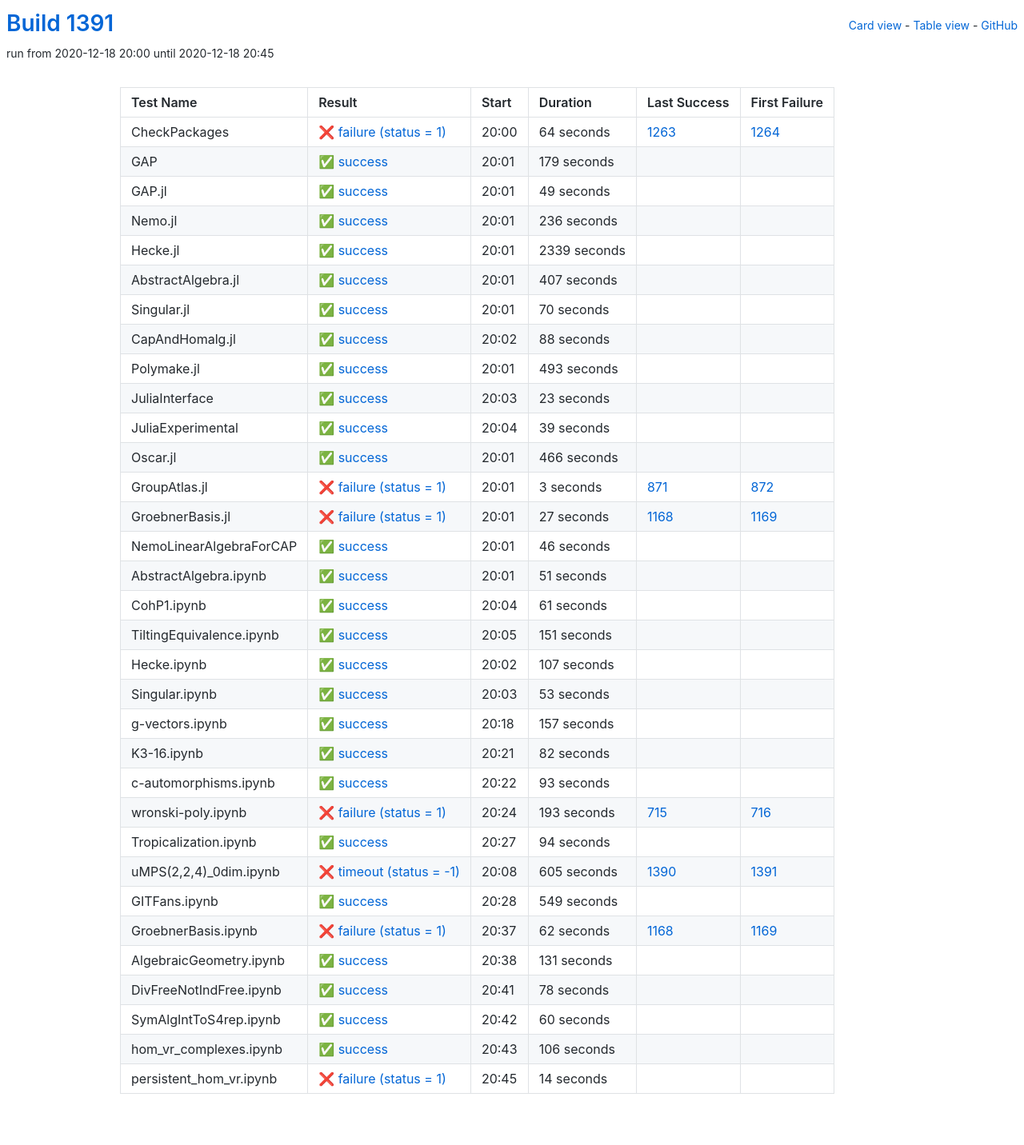
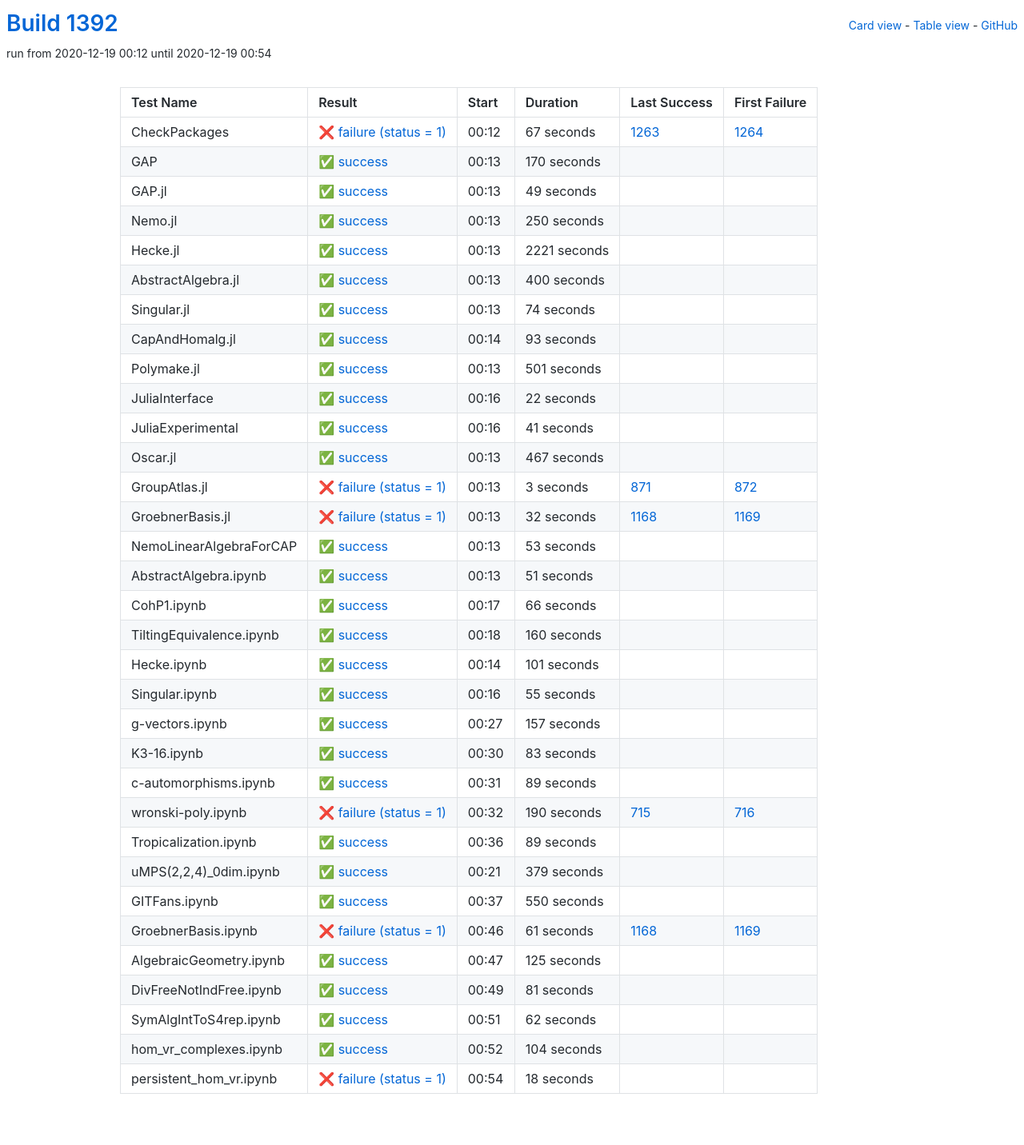
Before and after one commit to oscar-system/oscar-ci-status-stable, a Jekyll site: the page built from table.html, in a window 1280 px wide. Shown: the whole page at 80% size. Built offline with Jekyll 4.4.1, drawn with Linux system fonts in a browser that asks for light colours.

Commit message:
Build #1392

```diff
--- a/_data/ci.yml
+++ b/_data/ci.yml
@@ -1,6 +1,6 @@
 ---
-build: 1391
-build_url: https://oscarci.mathematik.uni-kl.de/job/oscar-stable/1391/
+build: 1392
+build_url: https://oscarci.mathematik.uni-kl.de/job/oscar-stable/1392/
 job: oscar-stable
 organization: oscar-system
 repo: oscar-ci-status-stable
@@ -8,32 +8,32 @@ repourl: https://github.com/oscar-system/oscar-ci-status-stable
 tests:
 - name: CheckPackages
   id: checkpackages
-  log: https://oscarci.mathematik.uni-kl.de/job/oscar-stable/1391/artifact/logs/build-1391/CheckPackages.log
-  start: 2020-12-18 20:00
+  log: https://oscarci.mathematik.uni-kl.de/job/oscar-stable/1392/artifact/logs/build-1392/CheckPackages.log
+  start: 2020-12-19 00:12
   success: false
   exitcode: 1
   status: failure
-  duration: 64
+  duration: 67
   last_success: 1263
   last_success_url: https://oscarci.mathematik.uni-kl.de/job/oscar-stable/1263/
   first_failure: 1264
   first_failure_url: https://oscarci.mathematik.uni-kl.de/job/oscar-stable/1264/
 - name: GAP
   id: gap
-  log: https://oscarci.mathematik.uni-kl.de/job/oscar-stable/1391/artifact/logs/build-1391/GAP.log
-  start: 2020-12-18 20:01
+  log: https://oscarci.mathematik.uni-kl.de/job/oscar-stable/1392/artifact/logs/build-1392/GAP.log
+  start: 2020-12-19 00:13
   success: true
   exitcode: 0
   status: success
-  duration: 179
+  duration: 170
   last_success: false
   last_success_url:
   first_failure: false
   first_failure_url:
 - name: GAP.jl
   id: gap-jl
-  log: https://oscarci.mathematik.uni-kl.de/job/oscar-stable/1391/artifact/logs/build-1391/GAP.jl.log
-  start: 2020-12-18 20:01
+  log: https://oscarci.mathematik.uni-kl.de/job/oscar-stable/1392/artifact/logs/build-1392/GAP.jl.log
+  start: 2020-12-19 00:13
   success: true
   exitcode: 0
   status: success
@@ -44,116 +44,116 @@ tests:
   first_failure_url:
 - name: Nemo.jl
   id: nemo-jl
-  log: https://oscarci.mathematik.uni-kl.de/job/oscar-stable/1391/artifact/logs/build-1391/Nemo.jl.log
-  start: 2020-12-18 20:01
+  log: https://oscarci.mathematik.uni-kl.de/job/oscar-stable/1392/artifact/logs/build-1392/Nemo.jl.log
+  start: 2020-12-19 00:13
   success: true
   exitcode: 0
   status: success
-  duration: 236
+  duration: 250
   last_success: false
   last_success_url:
   first_failure: false
   first_failure_url:
 - name: Hecke.jl
   id: hecke-jl
-  log: https://oscarci.mathematik.uni-kl.de/job/oscar-stable/1391/artifact/logs/build-1391/Hecke.jl.log
-  start: 2020-12-18 20:01
+  log: https://oscarci.mathematik.uni-kl.de/job/oscar-stable/1392/artifact/logs/build-1392/Hecke.jl.log
+  start: 2020-12-19 00:13
   success: true
   exitcode: 0
   status: success
-  duration: 2339
+  duration: 2221
   last_success: false
   last_success_url:
   first_failure: false
   first_failure_url:
 - name: AbstractAlgebra.jl
   id: abstractalgebra-jl
-  log: https://oscarci.mathematik.uni-kl.de/job/oscar-stable/1391/artifact/logs/build-1391/AbstractAlgebra.jl.log
-  start: 2020-12-18 20:01
+  log: https://oscarci.mathematik.uni-kl.de/job/oscar-stable/1392/artifact/logs/build-1392/AbstractAlgebra.jl.log
+  start: 2020-12-19 00:13
   success: true
   exitcode: 0
   status: success
-  duration: 407
+  duration: 400
   last_success: false
   last_success_url:
   first_failure: false
   first_failure_url:
 - name: Singular.jl
   id: singular-jl
-  log: https://oscarci.mathematik.uni-kl.de/job/oscar-stable/1391/artifact/logs/build-1391/Singular.jl.log
-  start: 2020-12-18 20:01
+  log: https://oscarci.mathematik.uni-kl.de/job/oscar-stable/1392/artifact/logs/build-1392/Singular.jl.log
+  start: 2020-12-19 00:13
   success: true
   exitcode: 0
   status: success
-  duration: 70
+  duration: 74
   last_success: false
   last_success_url:
   first_failure: false
   first_failure_url:
 - name: CapAndHomalg.jl
   id: capandhomalg-jl
-  log: https://oscarci.mathematik.uni-kl.de/job/oscar-stable/1391/artifact/logs/build-1391/CapAndHomalg.jl.log
-  start: 2020-12-18 20:02
+  log: https://oscarci.mathematik.uni-kl.de/job/oscar-stable/1392/artifact/logs/build-1392/CapAndHomalg.jl.log
+  start: 2020-12-19 00:14
   success: true
   exitcode: 0
   status: success
-  duration: 88
+  duration: 93
   last_success: false
   last_success_url:
   first_failure: false
   first_failure_url:
 - name: Polymake.jl
   id: polymake-jl
-  log: https://oscarci.mathematik.uni-kl.de/job/oscar-stable/1391/artifact/logs/build-1391/Polymake.jl.log
-  start: 2020-12-18 20:01
+  log: https://oscarci.mathematik.uni-kl.de/job/oscar-stable/1392/artifact/logs/build-1392/Polymake.jl.log
+  start: 2020-12-19 00:13
   success: true
   exitcode: 0
   status: success
-  duration: 493
+  duration: 501
   last_success: false
   last_success_url:
   first_failure: false
   first_failure_url:
 - name: JuliaInterface
   id: juliainterface
-  log: https://oscarci.mathematik.uni-kl.de/job/oscar-stable/1391/artifact/logs/build-1391/JuliaInterface.log
-  start: 2020-12-18 20:03
+  log: https://oscarci.mathematik.uni-kl.de/job/oscar-stable/1392/artifact/logs/build-1392/JuliaInterface.log
+  start: 2020-12-19 00:16
   success: true
   exitcode: 0
   status: success
-  duration: 23
+  duration: 22
   last_success: false
   last_success_url:
   first_failure: false
   first_failure_url:
 - name: JuliaExperimental
   id: juliaexperimental
-  log: https://oscarci.mathematik.uni-kl.de/job/oscar-stable/1391/artifact/logs/build-1391/JuliaExperimental.log
-  start: 2020-12-18 20:04
+  log: https://oscarci.mathematik.uni-kl.de/job/oscar-stable/1392/artifact/logs/build-1392/JuliaExperimental.log
+  start: 2020-12-19 00:16
   success: true
   exitcode: 0
   status: success
-  duration: 39
+  duration: 41
   last_success: false
   last_success_url:
   first_failure: false
   first_failure_url:
 - name: Oscar.jl
   id: oscar-jl
-  log: https://oscarci.mathematik.uni-kl.de/job/oscar-stable/1391/artifact/logs/build-1391/Oscar.jl.log
-  start: 2020-12-18 20:01
+  log: https://oscarci.mathematik.uni-kl.de/job/oscar-stable/1392/artifact/logs/build-1392/Oscar.jl.log
+  start: 2020-12-19 00:13
   success: true
   exitcode: 0
   status: success
-  duration: 466
+  duration: 467
   last_success: false
   last_success_url:
   first_failure: false
   first_failure_url:
 - name: GroupAtlas.jl
   id: groupatlas-jl
-  log: https://oscarci.mathematik.uni-kl.de/job/oscar-stable/1391/artifact/logs/build-1391/GroupAtlas.jl.log
-  start: 2020-12-18 20:01
+  log: https://oscarci.mathematik.uni-kl.de/job/oscar-stable/1392/artifact/logs/build-1392/GroupAtlas.jl.log
+  start: 2020-12-19 00:13
   success: false
   exitcode: 1
   status: failure
@@ -164,32 +164,32 @@ tests:
   first_failure_url: https://oscarci.mathematik.uni-kl.de/job/oscar-stable/872/
 - name: GroebnerBasis.jl
   id: groebnerbasis-jl
-  log: https://oscarci.mathematik.uni-kl.de/job/oscar-stable/1391/artifact/logs/build-1391/GroebnerBasis.jl.log
-  start: 2020-12-18 20:01
+  log: https://oscarci.mathematik.uni-kl.de/job/oscar-stable/1392/artifact/logs/build-1392/GroebnerBasis.jl.log
+  start: 2020-12-19 00:13
   success: false
   exitcode: 1
   status: failure
-  duration: 27
+  duration: 32
   last_success: 1168
   last_success_url: https://oscarci.mathematik.uni-kl.de/job/oscar-stable/1168/
   first_failure: 1169
   first_failure_url: https://oscarci.mathematik.uni-kl.de/job/oscar-stable/1169/
 - name: NemoLinearAlgebraForCAP
   id: nemolinearalgebraforcap
-  log: https://oscarci.mathematik.uni-kl.de/job/oscar-stable/1391/artifact/logs/build-1391/NemoLinearAlgebraForCAP.log
-  start: 2020-12-18 20:01
+  log: https://oscarci.mathematik.uni-kl.de/job/oscar-stable/1392/artifact/logs/build-1392/NemoLinearAlgebraForCAP.log
+  start: 2020-12-19 00:13
   success: true
   exitcode: 0
   status: success
-  duration: 46
+  duration: 53
   last_success: false
   last_success_url:
   first_failure: false
   first_failure_url:
 - name: AbstractAlgebra.ipynb
   id: abstractalgebra-ipynb
-  log: https://oscarci.mathematik.uni-kl.de/job/oscar-stable/1391/artifact/logs/build-1391/AbstractAlgebra.ipynb.log
-  start: 2020-12-18 20:01
+  log: https://oscarci.mathematik.uni-kl.de/job/oscar-stable/1392/artifact/logs/build-1392/AbstractAlgebra.ipynb.log
+  start: 2020-12-19 00:13
   success: true
   exitcode: 0
   status: success
@@ -200,56 +200,56 @@ tests:
   first_failure_url:
 - name: CohP1.ipynb
   id: cohp1-ipynb
-  log: https://oscarci.mathematik.uni-kl.de/job/oscar-stable/1391/artifact/logs/build-1391/CohP1.ipynb.log
-  start: 2020-12-18 20:04
+  log: https://oscarci.mathematik.uni-kl.de/job/oscar-stable/1392/artifact/logs/build-1392/CohP1.ipynb.log
+  start: 2020-12-19 00:17
   success: true
   exitcode: 0
   status: success
-  duration: 61
+  duration: 66
   last_success: false
   last_success_url:
   first_failure: false
   first_failure_url:
 - name: TiltingEquivalence.ipynb
   id: tiltingequivalence-ipynb
-  log: https://oscarci.mathematik.uni-kl.de/job/oscar-stable/1391/artifact/logs/build-1391/TiltingEquivalence.ipynb.log
-  start: 2020-12-18 20:05
+  log: https://oscarci.mathematik.uni-kl.de/job/oscar-stable/1392/artifact/logs/build-1392/TiltingEquivalence.ipynb.log
+  start: 2020-12-19 00:18
   success: true
   exitcode: 0
   status: success
-  duration: 151
+  duration: 160
   last_success: false
   last_success_url:
   first_failure: false
   first_failure_url:
 - name: Hecke.ipynb
   id: hecke-ipynb
-  log: https://oscarci.mathematik.uni-kl.de/job/oscar-stable/1391/artifact/logs/build-1391/Hecke.ipynb.log
-  start: 2020-12-18 20:02
+  log: https://oscarci.mathematik.uni-kl.de/job/oscar-stable/1392/artifact/logs/build-1392/Hecke.ipynb.log
+  start: 2020-12-19 00:14
   success: true
   exitcode: 0
   status: success
-  duration: 107
+  duration: 101
   last_success: false
   last_success_url:
   first_failure: false
   first_failure_url:
 - name: Singular.ipynb
   id: singular-ipynb
-  log: https://oscarci.mathematik.uni-kl.de/job/oscar-stable/1391/artifact/logs/build-1391/Singular.ipynb.log
-  start: 2020-12-18 20:03
+  log: https://oscarci.mathematik.uni-kl.de/job/oscar-stable/1392/artifact/logs/build-1392/Singular.ipynb.log
+  start: 2020-12-19 00:16
   success: true
   exitcode: 0
   status: success
-  duration: 53
+  duration: 55
   last_success: false
   last_success_url:
   first_failure: false
   first_failure_url:
 - name: g-vectors.ipynb
   id: g-vectors-ipynb
-  log: https://oscarci.mathematik.uni-kl.de/job/oscar-stable/1391/artifact/logs/build-1391/g-vectors.ipynb.log
-  start: 2020-12-18 20:18
+  log: https://oscarci.mathematik.uni-kl.de/job/oscar-stable/1392/artifact/logs/build-1392/g-vectors.ipynb.log
+  start: 2020-12-19 00:27
   success: true
   exitcode: 0
   status: success
@@ -260,144 +260,144 @@ tests:
   first_failure_url:
 - name: K3-16.ipynb
   id: k3-16-ipynb
-  log: https://oscarci.mathematik.uni-kl.de/job/oscar-stable/1391/artifact/logs/build-1391/K3-16.ipynb.log
-  start: 2020-12-18 20:21
+  log: https://oscarci.mathematik.uni-kl.de/job/oscar-stable/1392/artifact/logs/build-1392/K3-16.ipynb.log
+  start: 2020-12-19 00:30
   success: true
   exitcode: 0
   status: success
-  duration: 82
+  duration: 83
   last_success: false
   last_success_url:
   first_failure: false
   first_failure_url:
 - name: c-automorphisms.ipynb
   id: c-automorphisms-ipynb
-  log: https://oscarci.mathematik.uni-kl.de/job/oscar-stable/1391/artifact/logs/build-1391/c-automorphisms.ipynb.log
-  start: 2020-12-18 20:22
+  log: https://oscarci.mathematik.uni-kl.de/job/oscar-stable/1392/artifact/logs/build-1392/c-automorphisms.ipynb.log
+  start: 2020-12-19 00:31
   success: true
   exitcode: 0
   status: success
-  duration: 93
+  duration: 89
   last_success: false
   last_success_url:
   first_failure: false
   first_failure_url:
 - name: wronski-poly.ipynb
   id: wronski-poly-ipynb
-  log: https://oscarci.mathematik.uni-kl.de/job/oscar-stable/1391/artifact/logs/build-1391/wronski-poly.ipynb.log
-  start: 2020-12-18 20:24
+  log: https://oscarci.mathematik.uni-kl.de/job/oscar-stable/1392/artifact/logs/build-1392/wronski-poly.ipynb.log
+  start: 2020-12-19 00:32
   success: false
   exitcode: 1
   status: failure
-  duration: 193
+  duration: 190
   last_success: 715
   last_success_url: https://oscarci.mathematik.uni-kl.de/job/oscar-stable/715/
   first_failure: 716
   first_failure_url: https://oscarci.mathematik.uni-kl.de/job/oscar-stable/716/
 - name: Tropicalization.ipynb
   id: tropicalization-ipynb
-  log: https://oscarci.mathematik.uni-kl.de/job/oscar-stable/1391/artifact/logs/build-1391/Tropicalization.ipynb.log
-  start: 2020-12-18 20:27
+  log: https://oscarci.mathematik.uni-kl.de/job/oscar-stable/1392/artifact/logs/build-1392/Tropicalization.ipynb.log
+  start: 2020-12-19 00:36
   success: true
   exitcode: 0
   status: success
-  duration: 94
+  duration: 89
   last_success: false
   last_success_url:
   first_failure: false
   first_failure_url:
 - name: uMPS(2,2,4)_0dim.ipynb
   id: umps-2-2-4-0dim-ipynb
-  log: https://oscarci.mathematik.uni-kl.de/job/oscar-stable/1391/artifact/logs/build-1391/uMPS-2-2-4-_0dim.ipynb.log
-  start: 2020-12-18 20:08
-  success: false
-  exitcode: -1
-  status: timeout
-  duration: 605
-  last_success: 1390
-  last_success_url: https://oscarci.mathematik.uni-kl.de/job/oscar-stable/1390/
-  first_failure: 1391
-  first_failure_url: https://oscarci.mathematik.uni-kl.de/job/oscar-stable/1391/
-- name: GITFans.ipynb
-  id: gitfans-ipynb
-  log: https://oscarci.mathematik.uni-kl.de/job/oscar-stable/1391/artifact/logs/build-1391/GITFans.ipynb.log
-  start: 2020-12-18 20:28
+  log: https://oscarci.mathematik.uni-kl.de/job/oscar-stable/1392/artifact/logs/build-1392/uMPS-2-2-4-_0dim.ipynb.log
+  start: 2020-12-19 00:21
   success: true
   exitcode: 0
   status: success
-  duration: 549
+  duration: 379
+  last_success: false
+  last_success_url:
+  first_failure: false
+  first_failure_url:
+- name: GITFans.ipynb
+  id: gitfans-ipynb
+  log: https://oscarci.mathematik.uni-kl.de/job/oscar-stable/1392/artifact/logs/build-1392/GITFans.ipynb.log
+  start: 2020-12-19 00:37
+  success: true
+  exitcode: 0
+  status: success
+  duration: 550
   last_success: false
   last_success_url:
   first_failure: false
   first_failure_url:
 - name: GroebnerBasis.ipynb
   id: groebnerbasis-ipynb
-  log: https://oscarci.mathematik.uni-kl.de/job/oscar-stable/1391/artifact/logs/build-1391/GroebnerBasis.ipynb.log
-  start: 2020-12-18 20:37
+  log: https://oscarci.mathematik.uni-kl.de/job/oscar-stable/1392/artifact/logs/build-1392/GroebnerBasis.ipynb.log
+  start: 2020-12-19 00:46
   success: false
   exitcode: 1
   status: failure
-  duration: 62
+  duration: 61
   last_success: 1168
   last_success_url: https://oscarci.mathematik.uni-kl.de/job/oscar-stable/1168/
   first_failure: 1169
   first_failure_url: https://oscarci.mathematik.uni-kl.de/job/oscar-stable/1169/
 - name: AlgebraicGeometry.ipynb
   id: algebraicgeometry-ipynb
-  log: https://oscarci.mathematik.uni-kl.de/job/oscar-stable/1391/artifact/logs/build-1391/AlgebraicGeometry.ipynb.log
-  start: 2020-12-18 20:38
+  log: https://oscarci.mathematik.uni-kl.de/job/oscar-stable/1392/artifact/logs/build-1392/AlgebraicGeometry.ipynb.log
+  start: 2020-12-19 00:47
   success: true
   exitcode: 0
   status: success
-  duration: 131
+  duration: 125
   last_success: false
   last_success_url:
   first_failure: false
   first_failure_url:
 - name: DivFreeNotIndFree.ipynb
   id: divfreenotindfree-ipynb
-  log: https://oscarci.mathematik.uni-kl.de/job/oscar-stable/1391/artifact/logs/build-1391/DivFreeNotIndFree.ipynb.log
-  start: 2020-12-18 20:41
+  log: https://oscarci.mathematik.uni-kl.de/job/oscar-stable/1392/artifact/logs/build-1392/DivFreeNotIndFree.ipynb.log
+  start: 2020-12-19 00:49
   success: true
   exitcode: 0
   status: success
-  duration: 78
+  duration: 81
   last_success: false
   last_success_url:
   first_failure: false
   first_failure_url:
 - name: SymAlgIntToS4rep.ipynb
   id: symalginttos4rep-ipynb
-  log: https://oscarci.mathematik.uni-kl.de/job/oscar-stable/1391/artifact/logs/build-1391/SymAlgIntToS4rep.ipynb.log
-  start: 2020-12-18 20:42
+  log: https://oscarci.mathematik.uni-kl.de/job/oscar-stable/1392/artifact/logs/build-1392/SymAlgIntToS4rep.ipynb.log
+  start: 2020-12-19 00:51
   success: true
   exitcode: 0
   status: success
-  duration: 60
+  duration: 62
   last_success: false
   last_success_url:
   first_failure: false
   first_failure_url:
 - name: hom_vr_complexes.ipynb
   id: hom-vr-complexes-ipynb
-  log: https://oscarci.mathematik.uni-kl.de/job/oscar-stable/1391/artifact/logs/build-1391/hom_vr_complexes.ipynb.log
-  start: 2020-12-18 20:43
+  log: https://oscarci.mathematik.uni-kl.de/job/oscar-stable/1392/artifact/logs/build-1392/hom_vr_complexes.ipynb.log
+  start: 2020-12-19 00:52
   success: true
   exitcode: 0
   status: success
-  duration: 106
+  duration: 104
   last_success: false
   last_success_url:
   first_failure: false
   first_failure_url:
 - name: persistent_hom_vr.ipynb
   id: persistent-hom-vr-ipynb
-  log: https://oscarci.mathematik.uni-kl.de/job/oscar-stable/1391/artifact/logs/build-1391/persistent_hom_vr.ipynb.log
-  start: 2020-12-18 20:45
+  log: https://oscarci.mathematik.uni-kl.de/job/oscar-stable/1392/artifact/logs/build-1392/persistent_hom_vr.ipynb.log
+  start: 2020-12-19 00:54
   success: false
   exitcode: 1
   status: failure
-  duration: 14
+  duration: 18
   last_success: false
   last_success_url:
   first_failure: false
```
Also changed, not shown: README.md.
